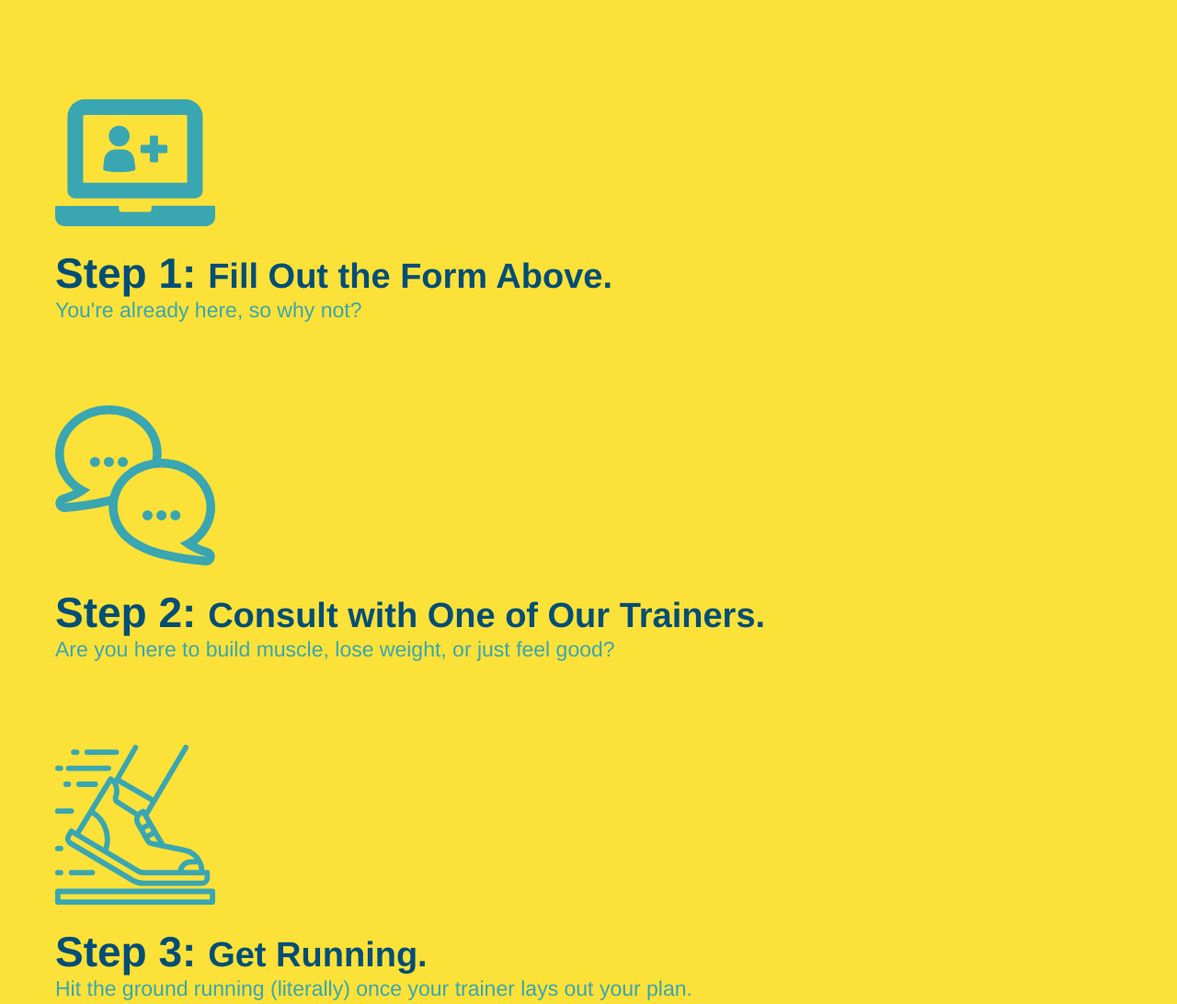
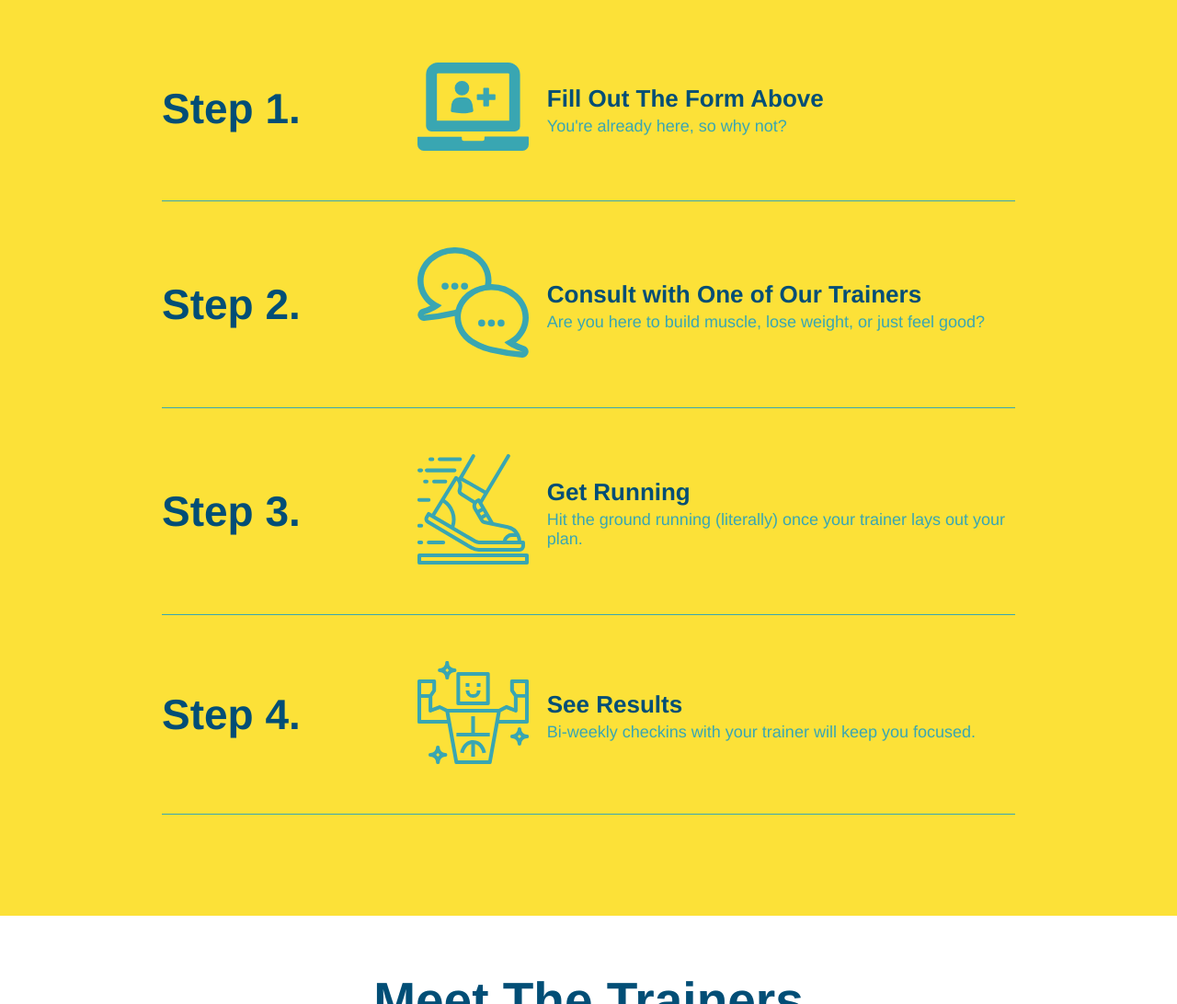
Before and after one commit to apklopfenstein/run-buddy, a plain HTML site: page index.html in a window 1280 px wide. Shown: the part 1260-2352 px from the top of the page at 92% size. Drawn offline with Linux system fonts and the light colour scheme.

Commit message:
finish steps flexbox

```diff
--- a/assets/css/style.css
+++ b/assets/css/style.css
@@ -151,34 +151,59 @@ section {
     width: 80%;
     font-size: 20px;
     margin: 0 auto;
+    text-align: center;
 }
 
 .steps {
     background: #FCE138;
 }
 
-.steps div {
-    margin-bottom: 80px;
+.step {
+    margin: 50px auto;
+    padding-bottom: 50px;
+    width: 80%;
+    border-bottom: 1px solid #39A6B2;
+    display: flex;
+    flex-wrap: wrap;
+    align-items: center;
+    justify-content: space-between;
 }
 
-.steps img {
-    width: 15%;
-    margin: 10px 0;
+.step-info {
+    flex: 2 70%;
+    display: flex;
+    flex-wrap: wrap;
+    align-items: center;
 }
 
-.steps h3 {
+.step-img {
+    flex: 1 12%;
+    margin-right: 20px;
+}
+
+.step-img img {
+    max-width: 100%;
+}
+
+.step-text {
+    flex: 12;
+}
+
+.step h3 {
     color: #024E76;
     font-size: 46px;
-    margin-top: 10px;
+    flex: 1 30%;
 }
 
-.steps p {
-    color: #39A6B2;
-    font-size: 23px;
+.step-text h4 {
+    font-size: 26px;
+    line-height: 1.5;
+    color: #024E76;
 }
 
-.steps span {
-    font-size: 38px;
+.step-text p {
+    color: #39A6B2;
+    font-size: 18px;
 }
 
 .trainers {
--- a/index.html
+++ b/index.html
@@ -87,25 +87,53 @@
             <div class="flex-row">
                 <h2 class="section-title secondary-border">What You Do</h2>
             </div>
-            <div>
-                <img src="./assets/images/step-1.svg" alt="">
-                <h3>Step 1: <span>Fill Out the Form Above.</span></h3>
+            <div class="step">
+                <h3>Step 1.</h3>
+                <div class="step-info">
+                  <div class="step-img">
+                    <img src="./assets/images/step-1.svg" alt="" />
+                  </div>
+                  <div class="step-text">
+                    <h4>Fill Out The Form Above</h4>
                     <p>You're already here, so why not?</p>
                   </div>
-            <div>
+                </div>
+            </div>
+            <div class="step">
+                <h3>Step 2.</h3>
+                <div class="step-info">
+                    <div class="step-img">
                         <img src="./assets/images/step-2.svg" alt="">
-                <h3>Step 2: <span>Consult with One of Our Trainers.</span></h3>
+                    </div>
+                    <div class="step-text">
+                        <h4>Consult with One of Our Trainers</h4>
                         <p>Are you here to build muscle, lose weight, or just feel good?</p>
                     </div>
-            <div>
+                </div>
+            </div>
+            <div class="step">
+                <h3>Step 3.</h3>
+                <div class="step-info">
+                    <div class="step-img">
                         <img src="./assets/images/step-3.svg" alt="">
-                <h3>Step 3: <span>Get Running.</span></h3>
+                    </div>
+                    <div class="step-text">
+                        <h4>Get Running</h4>
                         <p>Hit the ground running (literally) once your trainer lays out your plan.</p>
                     </div>
-            <div>
+                </div>
+            </div>
+            <div class="step">
+                <h3>Step 4.</h3>
+                <div class="step-info">
+                    <div class="step-img">
                         <img src="./assets/images/step-4.svg" alt="">
-                <h3>Step 4: <span>See Results.</span></h3>
+                    </div>
+                    <div class="step-text">
+                        <h4>See Results</h4>
                         <p>Bi-weekly checkins with your trainer will keep you focused.</p>
+                    </div>
+                </div>
             </div>
         </section>
 
```
Lines whose indentation alone changed are shown as unchanged.
